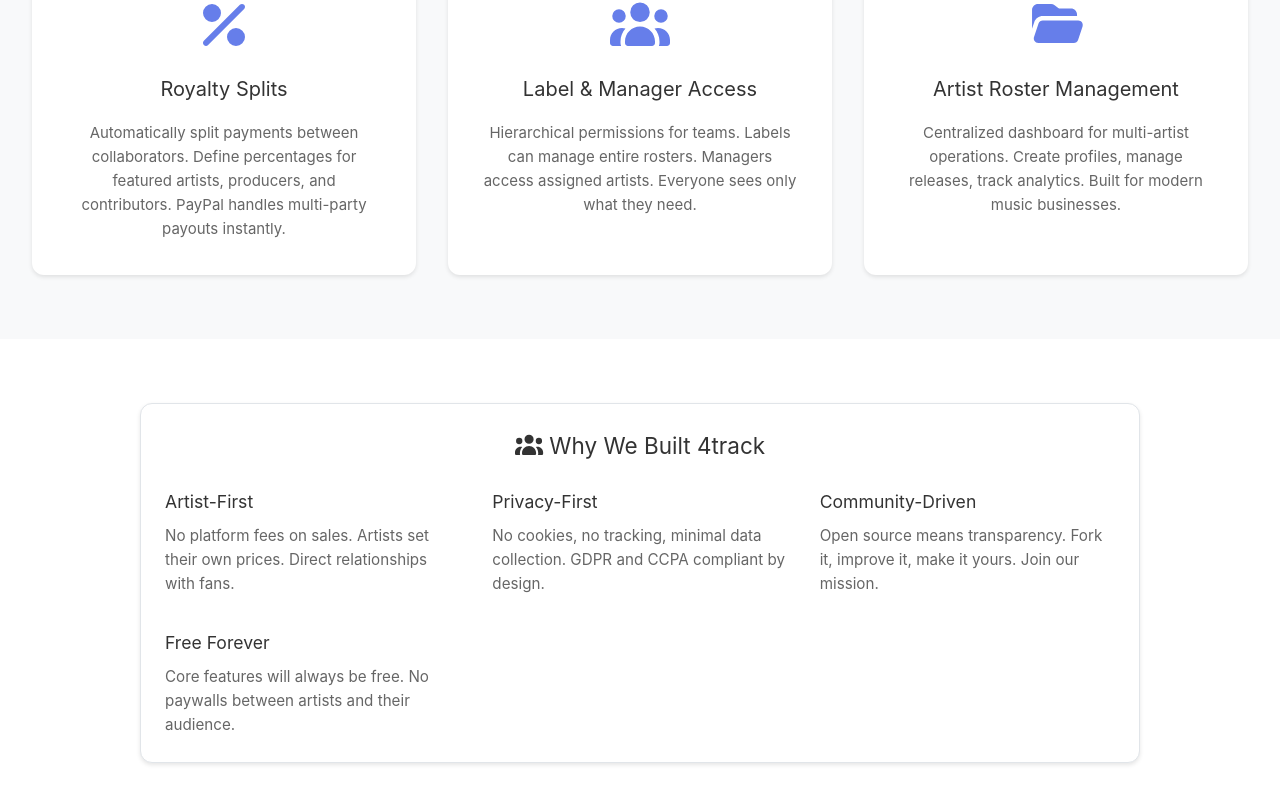
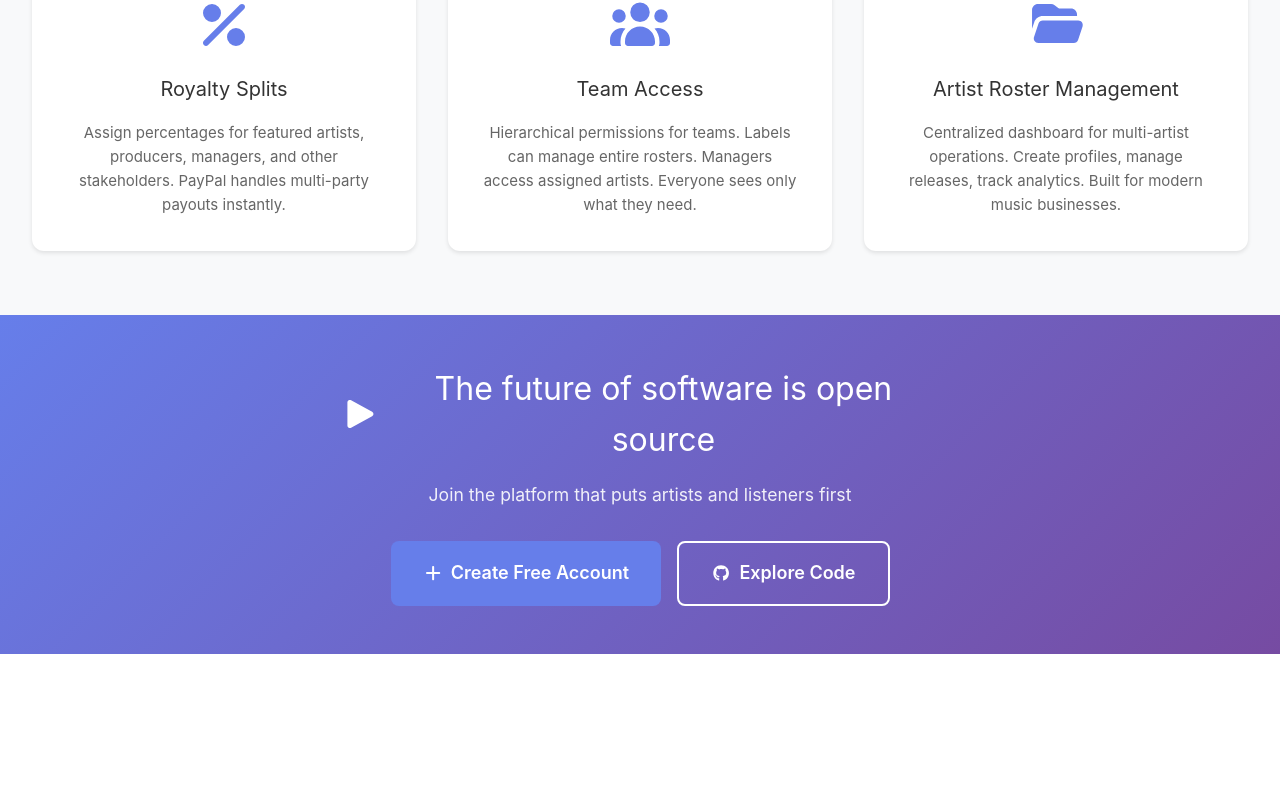
Before and after one commit to daddykev/4track-dev, a Vue app: page / in a window 1280 px wide. Shown: the part 1980-2780 px from the top of the page. After the commit the page ends 2634 px from the top, so only its background shows below. Built offline with nearby package versions, Linux system fonts and the light colour scheme; no server answers.

Commit message:
Minor text updates

```diff
--- a/src/views/HomePage.vue
+++ b/src/views/HomePage.vue
@@ -132,13 +132,13 @@ onMounted(() => {
               <font-awesome-icon icon="fa-solid fa-percentage" />
             </div>
             <h3>Royalty Splits</h3>
-            <p>Automatically split payments between collaborators. Define percentages for featured artists, producers, and contributors. PayPal handles multi-party payouts instantly.</p>
+            <p>Assign percentages for featured artists, producers, managers, and other stakeholders. PayPal handles multi-party payouts instantly.</p>
           </div>
           <div class="industry-card">
             <div class="industry-icon">
               <font-awesome-icon icon="fa-solid fa-users" />
             </div>
-            <h3>Label & Manager Access</h3>
+            <h3>Team Access</h3>
             <p>Hierarchical permissions for teams. Labels can manage entire rosters. Managers access assigned artists. Everyone sees only what they need.</p>
           </div>
           <div class="industry-card">
@@ -147,35 +147,6 @@ onMounted(() => {
             </div>
             <h3>Artist Roster Management</h3>
             <p>Centralized dashboard for multi-artist operations. Create profiles, manage releases, track analytics. Built for modern music businesses.</p>
-          </div>
-        </div>
-      </div>
-    </section>
-
-    <section class="philosophy-section">
-      <div class="container">
-        <div class="philosophy-content card">
-          <h2 class="text-center mb-lg">
-            <font-awesome-icon icon="fa-solid fa-users" />
-            Why We Built 4track
-          </h2>
-          <div class="philosophy-grid">
-            <div class="philosophy-item">
-              <h3 class="text-primary">Artist-First</h3>
-              <p>No platform fees on sales. Artists set their own prices. Direct relationships with fans.</p>
-            </div>
-            <div class="philosophy-item">
-              <h3 class="text-primary">Privacy-First</h3>
-              <p>No cookies, no tracking, minimal data collection. GDPR and CCPA compliant by design.</p>
-            </div>
-            <div class="philosophy-item">
-              <h3 class="text-primary">Community-Driven</h3>
-              <p>Open source means transparency. Fork it, improve it, make it yours. Join our mission.</p>
-            </div>
-            <div class="philosophy-item">
-              <h3 class="text-primary">Free Forever</h3>
-              <p>Core features will always be free. No paywalls between artists and their audience.</p>
-            </div>
           </div>
         </div>
       </div>
@@ -493,34 +464,6 @@ onMounted(() => {
   line-height: 1.6;
 }
 
-/* Philosophy Section */
-.philosophy-section {
-  padding: 4rem 0;
-  background-color: var(--bg-primary);
-}
-
-.philosophy-content {
-  max-width: 1000px;
-  margin: 0 auto;
-}
-
-.philosophy-grid {
-  display: grid;
-  grid-template-columns: repeat(auto-fit, minmax(240px, 1fr));
-  gap: var(--spacing-xl);
-}
-
-.philosophy-item h3 {
-  margin-bottom: var(--spacing-sm);
-  font-size: 1.1rem;
-}
-
-.philosophy-item p {
-  color: var(--text-secondary);
-  line-height: 1.6;
-  font-size: 0.95rem;
-}
-
 /* GitHub row */
 .hero-github {
   margin-top: var(--spacing-xl);
```
Also changed, not shown: 1 other file (tests, documents, lock files or other folders).
